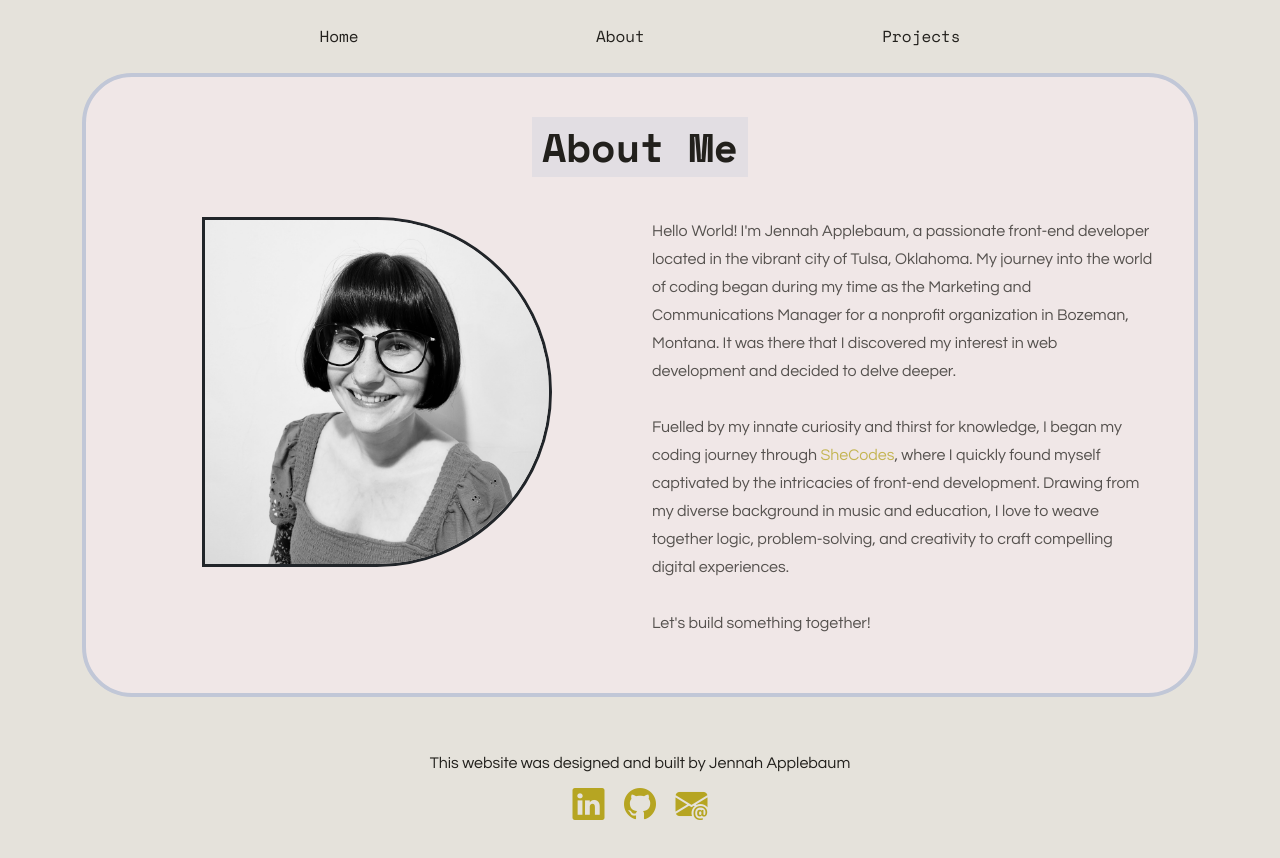
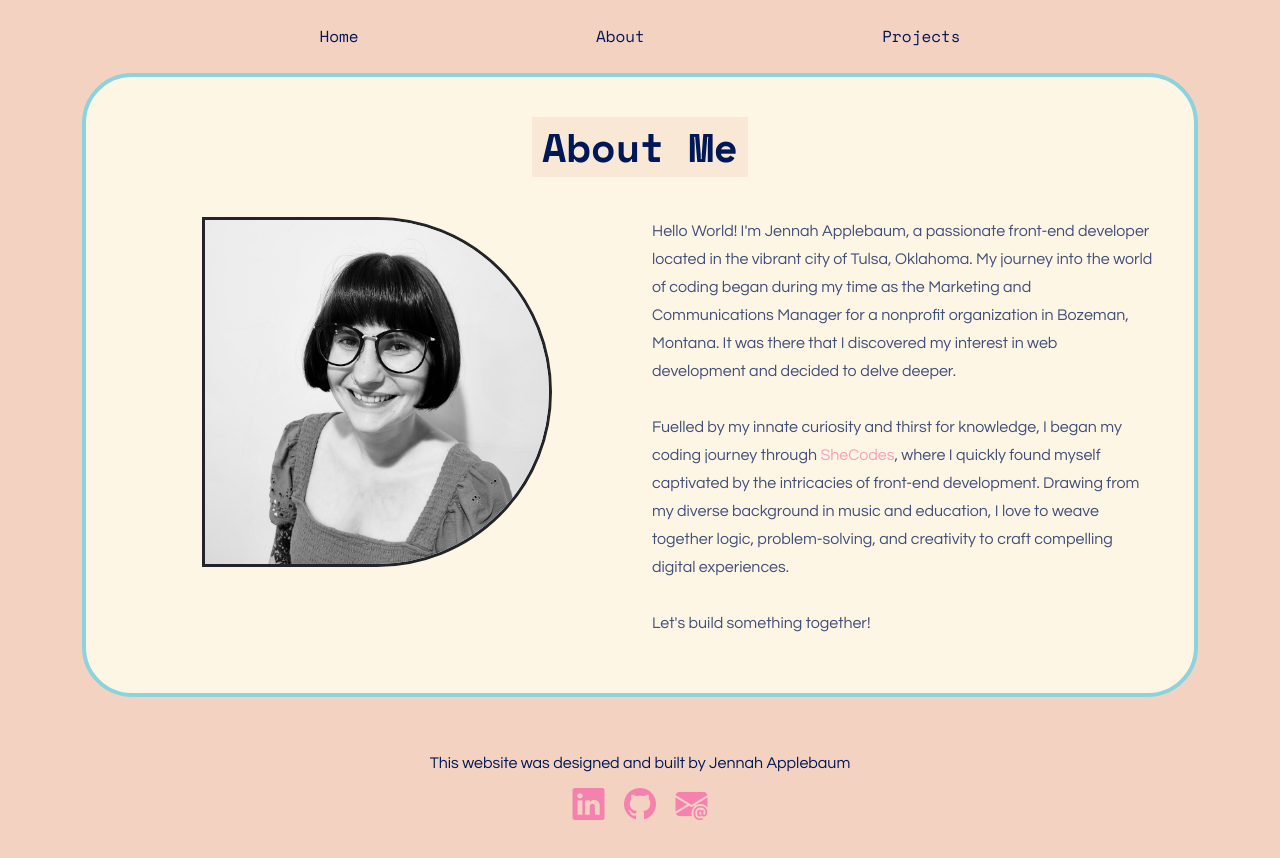
Before and after one commit to jmapplebaum/Portfolio, a website: page about.html in a window 1280 px wide. Drawn offline with nearby package versions, Linux system fonts and the light colour scheme.

Commit message:
Updated link to SheCodes profile and added CSS variables and updated color palette

```diff
--- a/about.html
+++ b/about.html
@@ -65,11 +65,14 @@
               <br />
               Fuelled by my innate curiosity and thirst for knowledge, I began
               my coding journey through
-              <a href="https://shecodes.io" target="_blank">SheCodes</a>, where
-              I quickly found myself captivated by the intricacies of front-end
-              development. Drawing from my diverse background in music and
-              education, I love to weave together logic, problem-solving, and
-              creativity to craft compelling digital experiences.
+              <a
+                href="https://www.shecodes.io/graduates/112474-jennah-applebaum"
+                target="_blank"
+                >SheCodes</a
+              >, where I quickly found myself captivated by the intricacies of
+              front-end development. Drawing from my diverse background in music
+              and education, I love to weave together logic, problem-solving,
+              and creativity to craft compelling digital experiences.
               <br />
               <br />
               Let's build something together!
--- a/styles.css
+++ b/styles.css
@@ -1,16 +1,23 @@
+:root {
+  --accent-color: #f582ae;
+  --accent-color-two: #8bd3dd;
+  --background-color: #f3d2c1;
+  --dark-color: #001858;
+  --light-color: #fef6e4;
+}
 body {
-  background-color: #e5e2db;
-  color: #22201c;
+  background-color: var(--background-color);
+  color: var(--dark-color);
   font-family: "Questrial", sans-serif;
   font-weight: 400;
   text-align: center;
 }
 a {
-  color: #b6a522;
+  color: var(--accent-color);
   text-decoration: none;
 }
 .header a {
-  color: #22201c;
+  color: var(--dark-color);
   font-family: "Space Mono", monospace;
   font-weight: 500;
   text-decoration: none;
@@ -20,7 +27,7 @@ a:hover,
   text-decoration: underline;
 }
 h1 {
-  background-color: rgba(193, 199, 215, 30%);
+  background-color: rgba(243, 210, 193, 40%);
   width: max-content;
   margin: 0 auto;
   padding: 10px 10px;
@@ -29,7 +36,7 @@ h1 {
   line-height: 40px;
 }
 h2 {
-  color: #b6a522;
+  color: var(--accent-color);
   font-family: "Space Mono", monospace;
   font-weight: 700;
   line-height: 25px;
@@ -44,11 +51,11 @@ p {
   opacity: 75%;
 }
 button {
-  background-color: #b6a522;
-  border: 2px solid #c1c7d7;
+  background-color: var(--accent-color-two);
+  border: 2px solid var(--dark-color);
   border-radius: 20px;
   box-shadow: 10px 10px 20px rgba(193, 199, 215, 0.2);
-  color: #f0e7e7;
+  color: var(--dark-color);
   font-size: 16px;
   padding: 10px 15px;
   text-decoration: none;
@@ -59,7 +66,7 @@ button:hover {
   transform: scale(1.05, 1.05);
 }
 hr {
-  border: 1px solid #c1c7d7;
+  border: 1px solid var(--accent-color-two);
   margin-top: 20px;
 }
 
@@ -68,8 +75,8 @@ footer {
 }
 
 .wrapper {
-  background-color: #f0e7e7;
-  border: 4px solid #c1c7d7;
+  background-color: var(--light-color);
+  border: 4px solid var(--accent-color-two);
   border-radius: 50px;
   padding: 40px;
   max-width: 100%;
@@ -87,7 +94,7 @@ footer {
 }
 
 .projects {
-  border: 2px solid #c1c7d7;
+  border: 2px solid var(--dark-color);
   border-radius: 15px;
   box-shadow: 10px 10px 20px rgba(193, 199, 215, 0.2);
   width: 300px;
```
